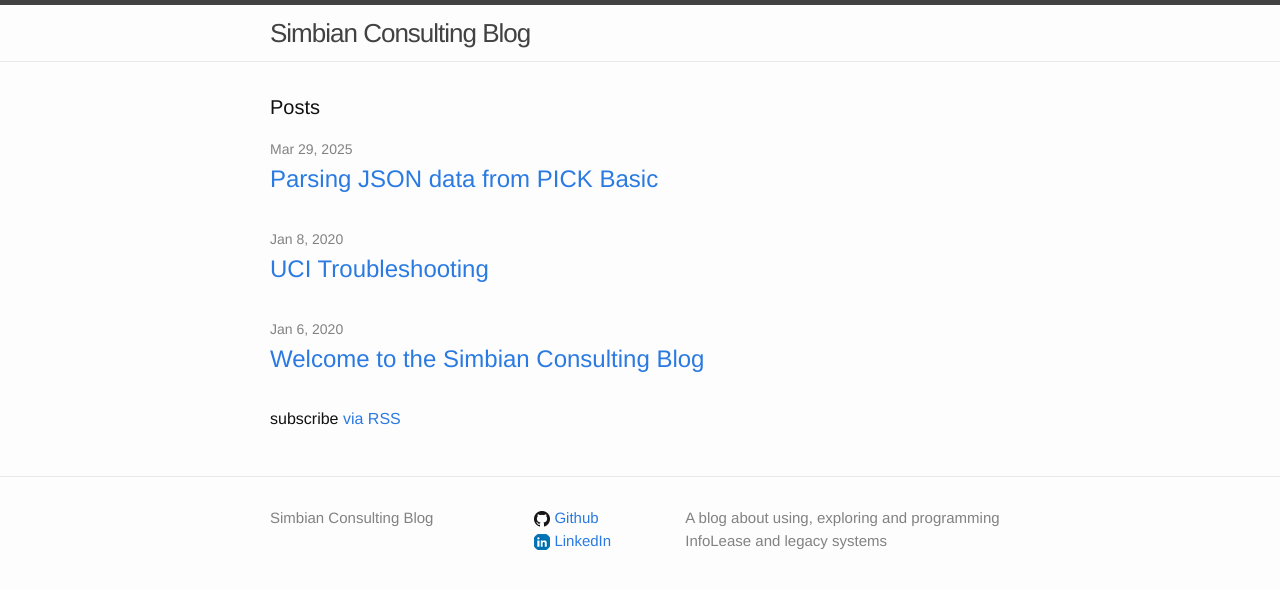
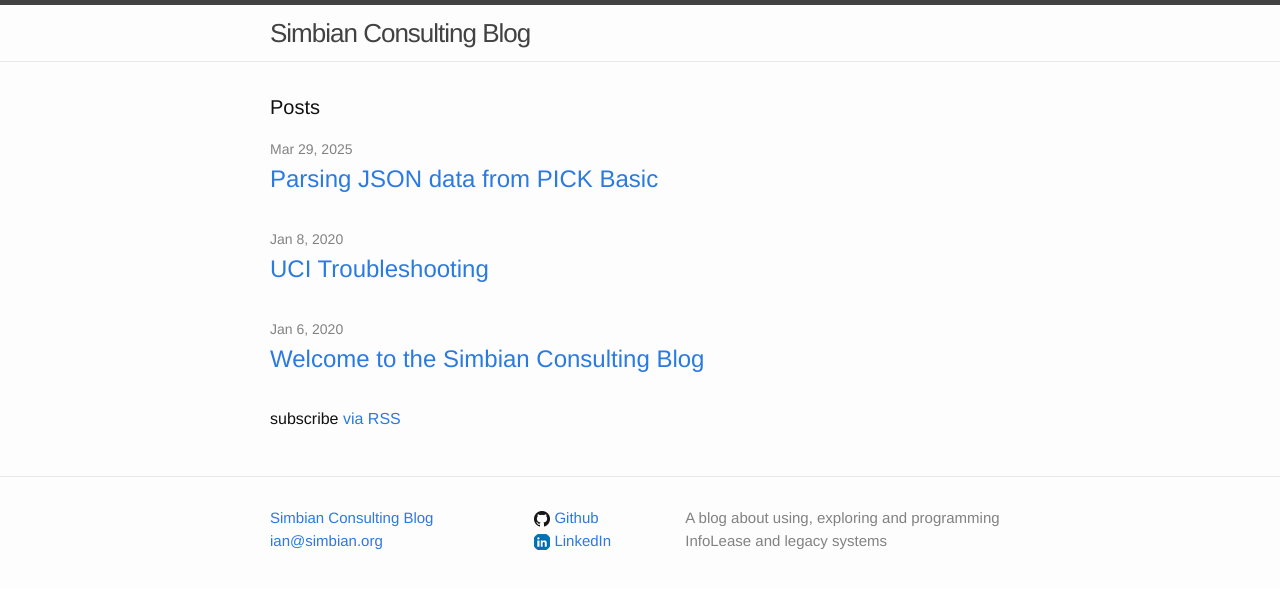
Before and after one commit to ianmcgowan/ianmcgowan.github.io, a Jekyll site: the page built from index.html, in a window 1280 px wide. Shown: the top 589 px of the page. Built offline with Jekyll 4.4.1, drawn with Linux system fonts in a browser that asks for light colours.

Commit message:
Fix email in footer

```diff
--- a/_config.yml
+++ b/_config.yml
@@ -3,6 +3,7 @@
 title: "Simbian Consulting Blog"
 subtitle: "InfoLease, Unidata/PICK Basic, and Tech Tips"
 name: "Ian McGowan"
+email: "ian@simbian.org"
 description: "A blog about using, exploring and programming InfoLease and legacy systems"
 url: "https://ianmcgowan.github.io"
 repository: "ianmcgowan/ianmcgowan.github.io"
--- a/_includes/footer.html
+++ b/_includes/footer.html
@@ -5,7 +5,7 @@
     <div class="footer-col-wrapper">
       <div class="footer-col footer-col-1">
         <ul class="contact-list">
-          <li><a href="/"></a>{{ site.title }}</a></li>
+          <li><a href="/">{{ site.title }}</a></li>
           <li><a href="mailto:{{ site.email }}">{{ site.email }}</a></li>
         </ul>
       </div>
```
